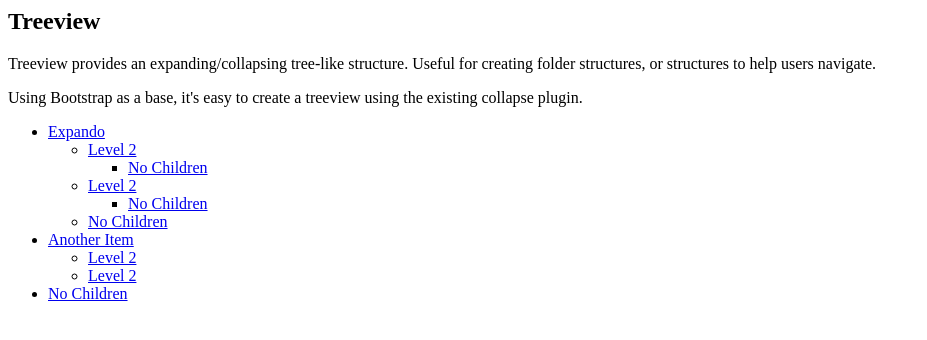
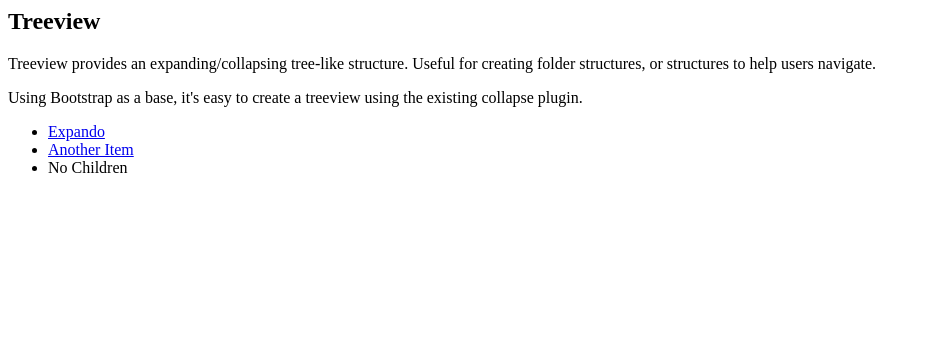
Before and after one commit to nwtjs/nwt, a Jekyll site: the page built from _posts/plugins/2000-01-01-bootstrap-treeview.html, in a window 1280 px wide. Shown: the top 340 px of the page, without its empty margins (0-927 px from the left). Built offline with Jekyll 4.4.1, drawn with Linux system fonts in a browser that asks for light colours.

Commit message:
Simple treeview

```diff
--- a/_posts/2000-01-01-examples.html
+++ b/_posts/2000-01-01-examples.html
@@ -22,7 +22,7 @@
 				<li><a href="#/nwt/bootstrap-scrollspy.html">Scrollspy</a></li>
 				<li class="nav-header">Bootstrap Extensions</li>
 				<li><a href="#/nwt/bootstrap-datatable.html">Datatable</a></li>
-				<!--li><a href="/nwt/bootstrap-treeview.html">Treeview</a></li-->
+				<li><a href="#/nwt/bootstrap-treeview.html">Treeview</a></li>
 				<li class="nav-header">NWT Plugins</li>
 				<li><a href="#/nwt/nwt-scroller.html">Scroller</a></li>
 			</ul>
--- a/_posts/plugins/2000-01-01-bootstrap-treeview.html
+++ b/_posts/plugins/2000-01-01-bootstrap-treeview.html
@@ -3,40 +3,43 @@
 ---
 
 <style type="text/css">
-.treeview ul { display:none; }
+.treeview ul { height:0; overflow:hidden; -webkit-transition:all 0.25s linear; }
+.treeview .show { height:auto; overflow: visible;}
 </style>
 
 <h2>Treeview</h2>
 <p>Treeview provides an expanding/collapsing tree-like structure. Useful for creating folder structures, or structures to help users navigate.</p>
 <p>Using Bootstrap as a base, it's easy to create a treeview using the existing collapse plugin.</p>
-<ul>
+<ul class="treeview">
 	<li>
-		<a href="#" data-toggle="collapse">Expando</a>
+		<a href="#">Expando</a>
 		<ul>
 			<li>
-				<a href="#" data-toggle="collapse">Level 2</a>
+				<a href="#">Level 2</a>
 				<ul>
-					<li><a href="#" data-toggle="collapse">No Children</a></li>
+					<li><span>No Children</span></li>
 				</ul>
 			</li>
 			<li>
-				<a href="#" data-toggle="collapse">Level 2</a>
+				<a href="#">Level 2</a>
 				<ul>
-					<li><a href="#" data-toggle="collapse">No Children</a></li>
+					<li><span>No Children</span></li>
 				</ul>
 			</li>
-			<li><a href="#" data-toggle="collapse">No Children</a></li>
+			<li><span>No Children</span></li>
 		</ul>
 	</li>
 	<li>
-		<a href="#" data-toggle="collapse">Another Item</a>
+		<a href="#">Another Item</a>
 		<ul>
 			<li>
-				<a href="#" data-toggle="collapse">Level 2</a>
+				<span>Level 2</span>
 			</li>
-			<li><a href="#" data-toggle="collapse">Level 2</a></li>
+			<li>
+				<span>Level 2</span>
+			</li>
 		</ul>
 	</li>
-	<li><a href="#" data-toggle="collapse">No Children</a></li>
+	<li><span>No Children</span></li>
 </ul>
-<script type="text/javascript" src="/nwt/plugins/bootstrap/collapse.js"></script>
+<script type="text/javascript" src="/nwt/plugins/bootstrap/treeview.js"></script>
--- a/plugins/bootstrap/collapse.js
+++ b/plugins/bootstrap/collapse.js
@@ -7,9 +7,16 @@
 			nwt.event.live('data-toggle', /(collapse)/, this.collapse);
 		},
 
+		/**
+		 * Gets the el to expand/collapse
+		 */
+		_getEl: function(el) {
+			return el.parent().next('.collapse');
+		},
+
 		collapse: function(el) {
 
-			var body = el.parent().next('.collapse');
+			var body = this._getEl();
 
 			// Add the in class for transitions
 			if (!body.hasClass('in')) {
--- a/plugins/bootstrap/treeview.js
+++ b/plugins/bootstrap/treeview.js
@@ -1,31 +1,39 @@
 /**
  * This allows treeviews to function using semantic attributes
  */
-/*
 nwt.register({
 
 	name: 'Treeview',
 
 	methods: {
-		init: function () {
-			nwt.event.live('class', /(.*)/, this.toggle);
+		init: function (config) {
+			this.node = config.node;
+
+			this.node.on('click', this.collapse)
 		},
 
-		toggle: function(el) {
-			if ( el.parent().hasClass('active') ) return;
 
-			var list = el.ancestor('ul');
+		/**
+		 * Collapses the next tree item
+		 */
+		collapse: function(e) {
 
-			list.all('li').removeClass('active');
-			el.parent().addClass('active');
+			var leaf = e.target.next();
 
-			try {
-				list.next().all('.tab-pane.active').removeClass('active');
-				list.next().one('.tab-pane' + el.get('href').substring(el.get('href').indexOf('#'))).addClass('active');
-			} catch(e) {
+			// Add the in class for transitions
+			if (!leaf.hasClass('in')) {
+				leaf.addClass('in');
 			}
+
+			// If we are expanded, collapse and return
+			if (leaf.hasClass('show')) {
+				leaf.removeClass('show');
+				return;
+			}
+
+			leaf.addClass('show');
+			e.stop();
 		}
 	}
 });
-nwt.plugin('Treeview');
-*/
+nwt.all('.treeview').plug('Treeview');
```
